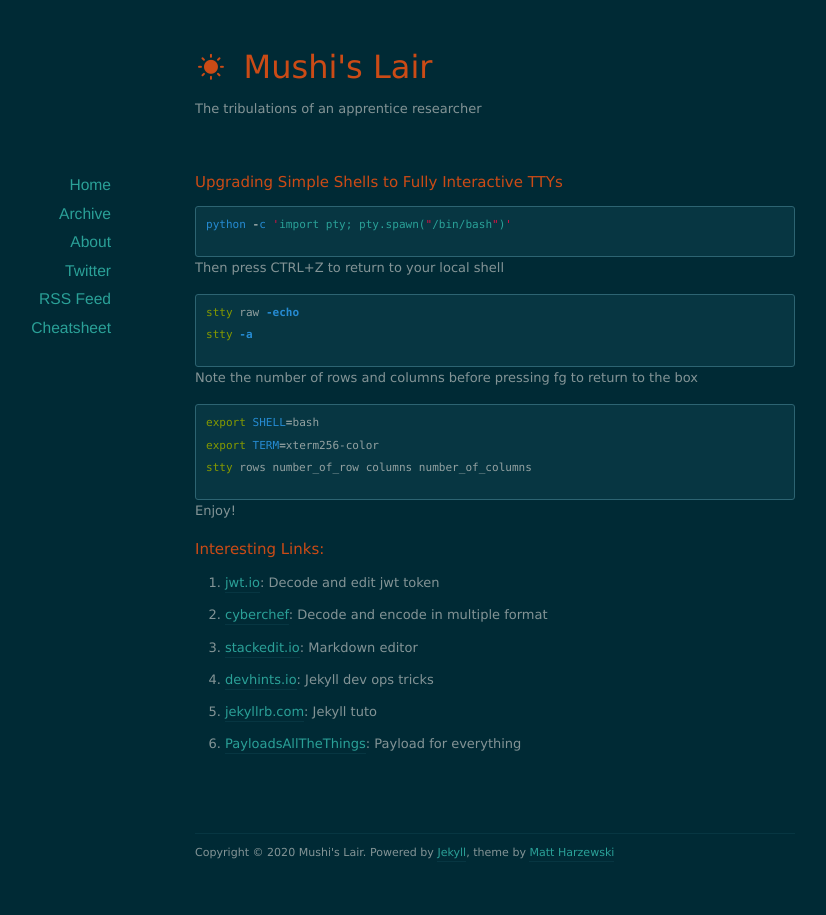
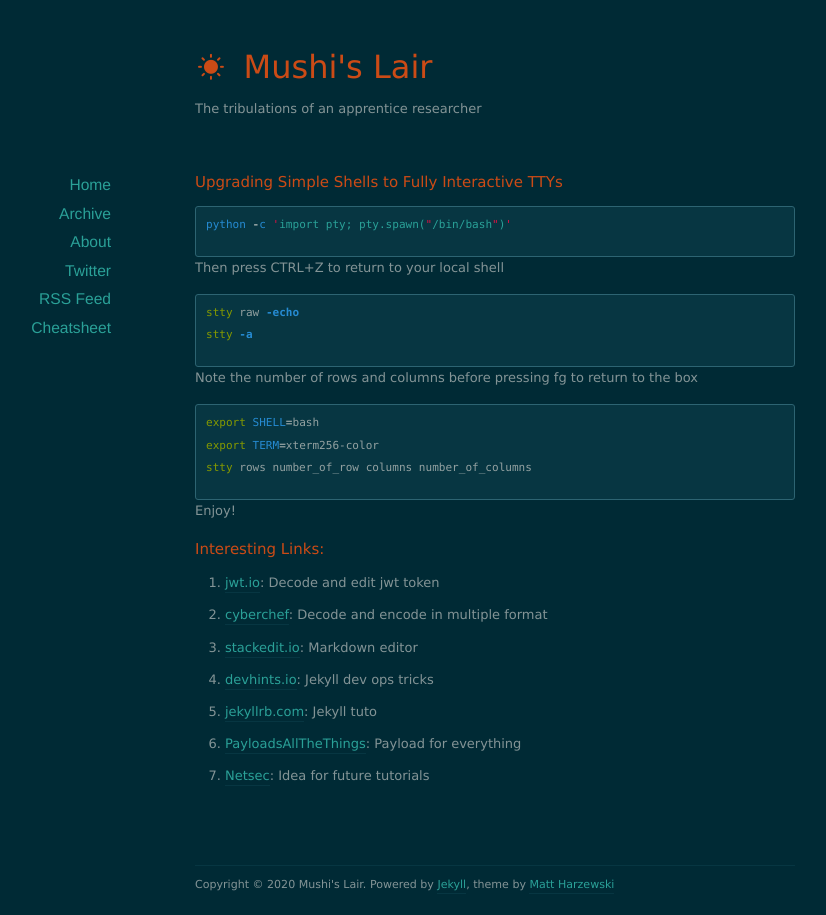
Before and after one commit to Mushi-mushi/mushi-mushi.github.io, a Jekyll site: the page built from cheat/index.markdown, in a window 1280 px wide. Shown: the whole page, without its empty margins (145-971 px from the left). Built offline with Jekyll 4.4.1, drawn with Linux system fonts in a browser that asks for light colours; nearby versions of some CDN libraries.

Commit message:
Update index.markdown

```diff
--- a/cheat/index.markdown
+++ b/cheat/index.markdown
@@ -34,6 +34,7 @@ Interesting Links:
 - [devhints.io][link5]: Jekyll dev ops tricks
 - [jekyllrb.com][link6]: Jekyll tuto
 - [PayloadsAllTheThings][link7]: Payload for everything
+- [Netsec][link8]: Idea for future tutorials
 
 [link1]:https://jwt.io/
 [link2]:http://jekyllrb.com
@@ -42,3 +43,4 @@ Interesting Links:
 [link5]:https://devhints.io/jekyll
 [link6]:https://jekyllrb.com/
 [link7]:https://github.com/swisskyrepo/PayloadsAllTheThings
+[link8]:https://netsec.ws/?p=376
```
